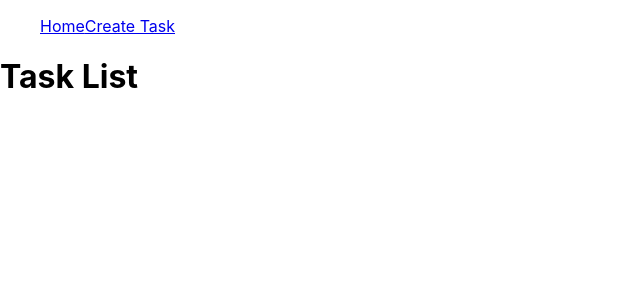
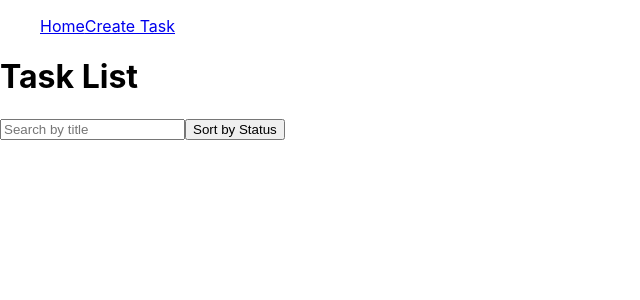
Before and after one commit to AmanRajVerma10/task-management, a React (Create React App) app: page / in a window 1280 px wide. Shown: the top 300 px of the page, without its empty margins (0-640 px from the left). Built offline with nearby package versions, Linux system fonts and the light colour scheme.

Commit message:
search and filter functionalities implemented

```diff
--- a/src/components/TaskForm.js
+++ b/src/components/TaskForm.js
@@ -12,6 +12,7 @@ function TaskForm({ onSave }) {
       return;
     }
     onSave({ title, description, dueDate, status: 'todo' });
+    alert("Task Successfully Created");
   };
 
   return (
--- a/src/components/TaskItem.js
+++ b/src/components/TaskItem.js
@@ -6,8 +6,9 @@ function TaskItem({ task, onDelete }) {
     <div className="task-item">
       <h3>{task.title}</h3>
       <p>{task.dueDate}</p>
+      <p>{task.status}</p>
       <Link to={`/task/${task.id}`}>View Details</Link>
-      <button onClick={() => onDelete(task.id)}>Delete</button>
+      <button onClick={() => onDelete(task.id)}>Delete Task</button>
     </div>
   );
 }
--- a/src/pages/Homepage.js
+++ b/src/pages/Homepage.js
@@ -1,9 +1,43 @@
+// import React, { useState, useEffect } from 'react';
+// import TaskList from '../components/TaskList';
+// import { getTasks, deleteTask } from '../utils/storage';
+
+// function HomePage() {
+//   const [tasks, setTasks] = useState([]);
+
+//   useEffect(() => {
+//     setTasks(getTasks());
+//   }, []);
+
+//   const handleDelete = (id) => {
+//     deleteTask(id);
+//     setTasks(getTasks());
+//   };
+
+//   return (
+//     <div>
+//       <h1>Task List</h1>
+//       <TaskList tasks={tasks} onDelete={handleDelete} />
+//     </div>
+//   );
+// }
+
+// export default HomePage;
+
 import React, { useState, useEffect } from 'react';
 import TaskList from '../components/TaskList';
 import { getTasks, deleteTask } from '../utils/storage';
 
+const statusOrder = {
+  'in progress': 1,
+  'done': 3,
+  'todo': 2,
+};
+
 function HomePage() {
   const [tasks, setTasks] = useState([]);
+  const [searchQuery, setSearchQuery] = useState('');
+  const [sortOrder, setSortOrder] = useState('asc');
 
   useEffect(() => {
     setTasks(getTasks());
@@ -14,10 +48,45 @@ function HomePage() {
     setTasks(getTasks());
   };
 
+  const handleSearch = (e) => {
+    setSearchQuery(e.target.value);
+  };
+
+  const filteredTasks = tasks.filter(task =>
+    task.title.toLowerCase().includes(searchQuery.toLowerCase())
+  );
+
+  const sortedTasks = filteredTasks.sort((a, b) => {
+    if (sortOrder === 'asc') {
+      return statusOrder[a.status] - statusOrder[b.status];
+    } else {
+      return statusOrder[b.status] - statusOrder[a.status];
+    }
+  });
+
+  const sortByStatusHandler=(e)=>{
+    e.preventDefault();
+    if(sortOrder==='asc'){
+      setSortOrder('desc')
+    }
+    else if(sortOrder==='desc'){
+      setSortOrder('asc');
+    }
+  }
+
   return (
     <div>
       <h1>Task List</h1>
-      <TaskList tasks={tasks} onDelete={handleDelete} />
+      <div>
+        <input
+          type="text"
+          placeholder="Search by title"
+          value={searchQuery}
+          onChange={handleSearch}
+        />
+        <button onClick={sortByStatusHandler}>Sort by Status</button>
+      </div>
+      <TaskList tasks={sortedTasks} onDelete={handleDelete} />
     </div>
   );
 }
--- a/src/utils/storage.js
+++ b/src/utils/storage.js
@@ -2,6 +2,7 @@ const TASKS_KEY = 'tasks';
 
 export const getTasks = () => {
   const tasks = localStorage.getItem(TASKS_KEY);
+  console.log(JSON.parse(tasks));
   return tasks ? JSON.parse(tasks) : [];
 };
 
@@ -21,6 +22,7 @@ export const deleteTask = (id) => {
   let tasks = getTasks();
   tasks = tasks.filter(task => task.id !== id);
   localStorage.setItem(TASKS_KEY, JSON.stringify(tasks));
+  alert("Task Successfully Deleted!")
 };
 
 export const updateTaskStatus = (id, status) => {
```
